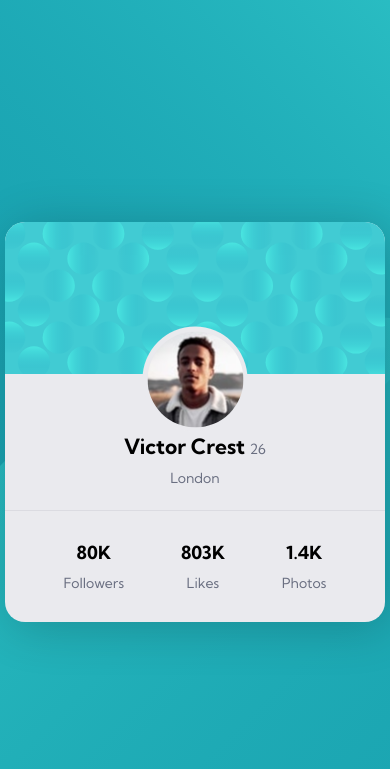
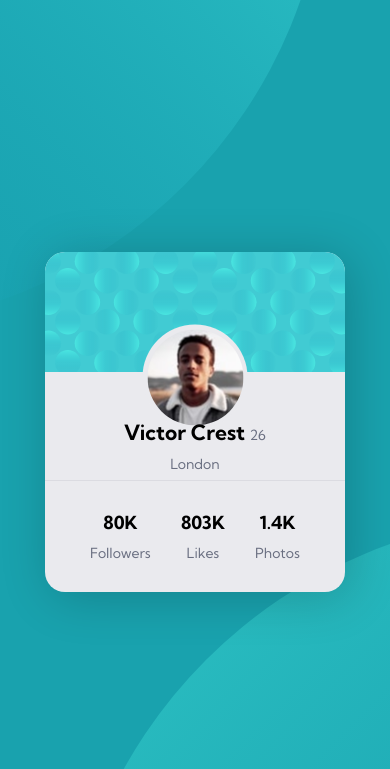
Before and after one commit to dtczelo/frontendmentor-Profile-card-component, a plain HTML site: page index.html in a window 390 px wide. Shown: the top 769 px of the page. Drawn offline with Linux system fonts and the light colour scheme.

Commit message:
responsive

```diff
--- a/style.css
+++ b/style.css
@@ -37,18 +37,14 @@ main {
 
 main section {
     position: relative;
-    width: 380px;
-    height: 400px;
+    width: 360px;
+    height: 380px;
     display: grid;
     grid-template-rows: 1fr auto;
     border-radius: 20px;
     background-color: rgb(234, 234, 238);
     box-shadow: 5px 5px 50px rgba(0,0,0,.2);
     overflow: hidden;
-}
-
-.user {
-
 }
 
 .user .bg-img {
@@ -116,3 +112,19 @@ main section {
     left: 50%;
     transform: translateX(-50%);
 }
+
+@media (max-width: 768px) {
+    main section {
+        width: 300px;
+        height: 340px;
+    }
+    .img-top {
+        top: -650px;
+        left: -650px;
+    }
+
+    .img-bottom {
+        bottom: -650px;
+        right: -650px;
+    }
+}
```
